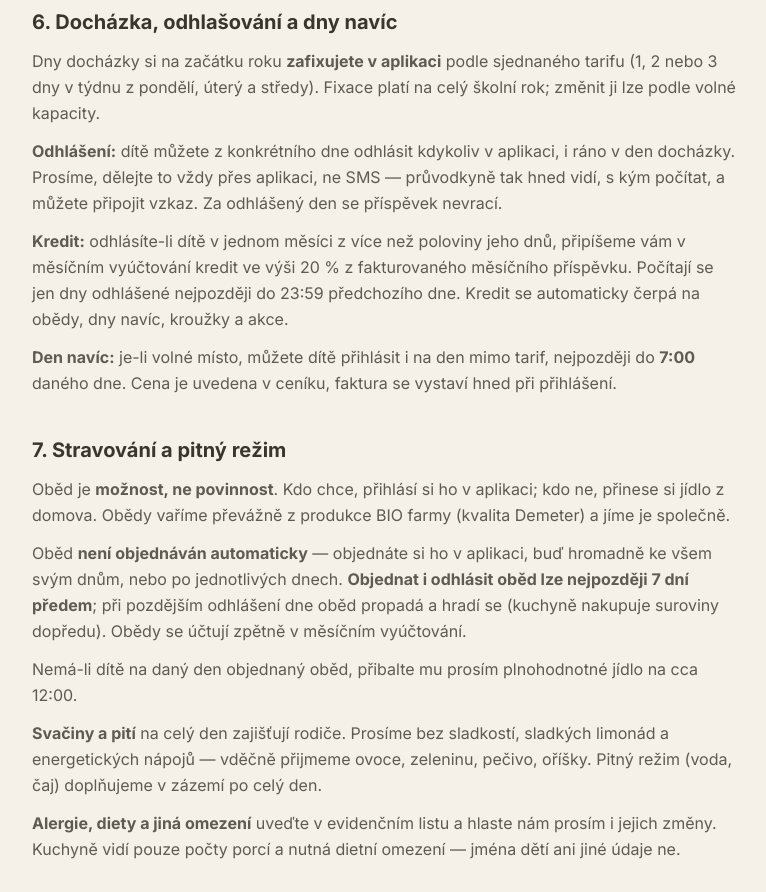
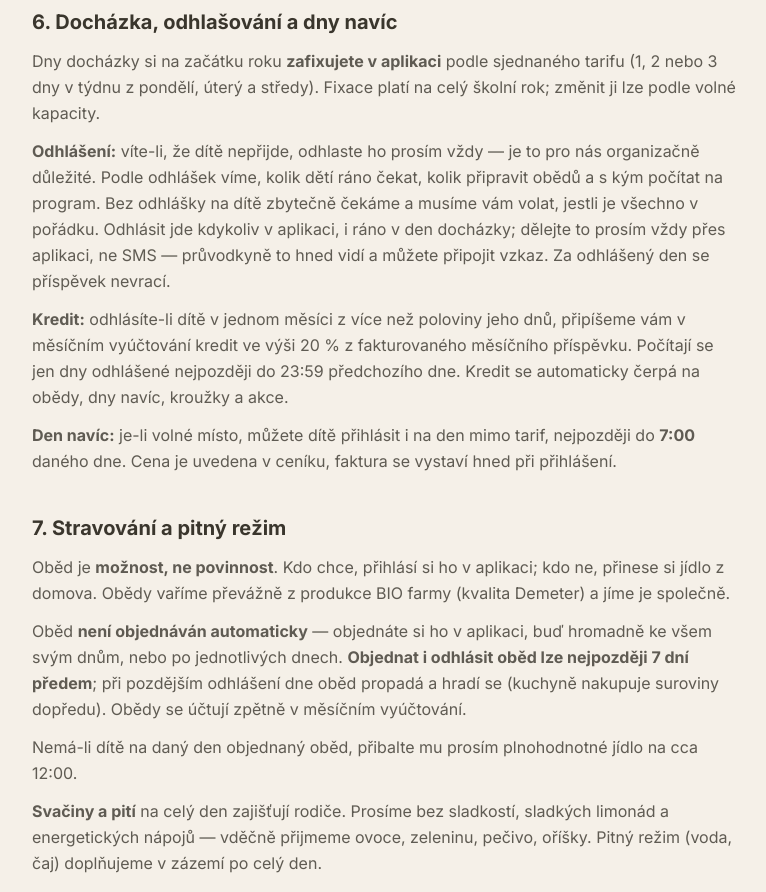
Before and after one commit to doucsematiku/klubdetifort, a Next.js app: page /provozni-rad in a window 1280 px wide. Shown: the part 3420-4312 px from the top of the page, without its empty margins (256-1022 px from the left). Built offline with nearby package versions, Linux system fonts and the light colour scheme.

Commit message:
Provozni rad: odhlasovani vysvetlene organizacne (vime kolik deti cekat, nemusime volat) + aktualizovany navod k aplikaci

```diff
--- a/src/app/provozni-rad/page.tsx
+++ b/src/app/provozni-rad/page.tsx
@@ -309,11 +309,14 @@ export default function ProvozniRadPage() {
               podle volné kapacity.
             </P>
             <P>
-              <strong>Odhlášení:</strong> dítě můžete z konkrétního dne odhlásit
-              kdykoliv v aplikaci, i ráno v den docházky. Prosíme, dělejte to
-              vždy přes aplikaci, ne SMS — průvodkyně tak hned vidí, s kým
-              počítat, a můžete připojit vzkaz. Za odhlášený den se příspěvek
-              nevrací.
+              <strong>Odhlášení:</strong> víte-li, že dítě nepřijde, odhlaste ho
+              prosím vždy — je to pro nás organizačně důležité. Podle odhlášek
+              víme, kolik dětí ráno čekat, kolik připravit obědů a s kým počítat
+              na program. Bez odhlášky na dítě zbytečně čekáme a musíme vám
+              volat, jestli je všechno v pořádku. Odhlásit jde kdykoliv
+              v aplikaci, i ráno v den docházky; dělejte to prosím vždy přes
+              aplikaci, ne SMS — průvodkyně to hned vidí a můžete připojit
+              vzkaz. Za odhlášený den se příspěvek nevrací.
             </P>
             <P>
               <strong>Kredit:</strong> odhlásíte-li dítě v jednom měsíci z více
```
Also changed, not shown: 1 other file (tests, documents, lock files or other folders).
